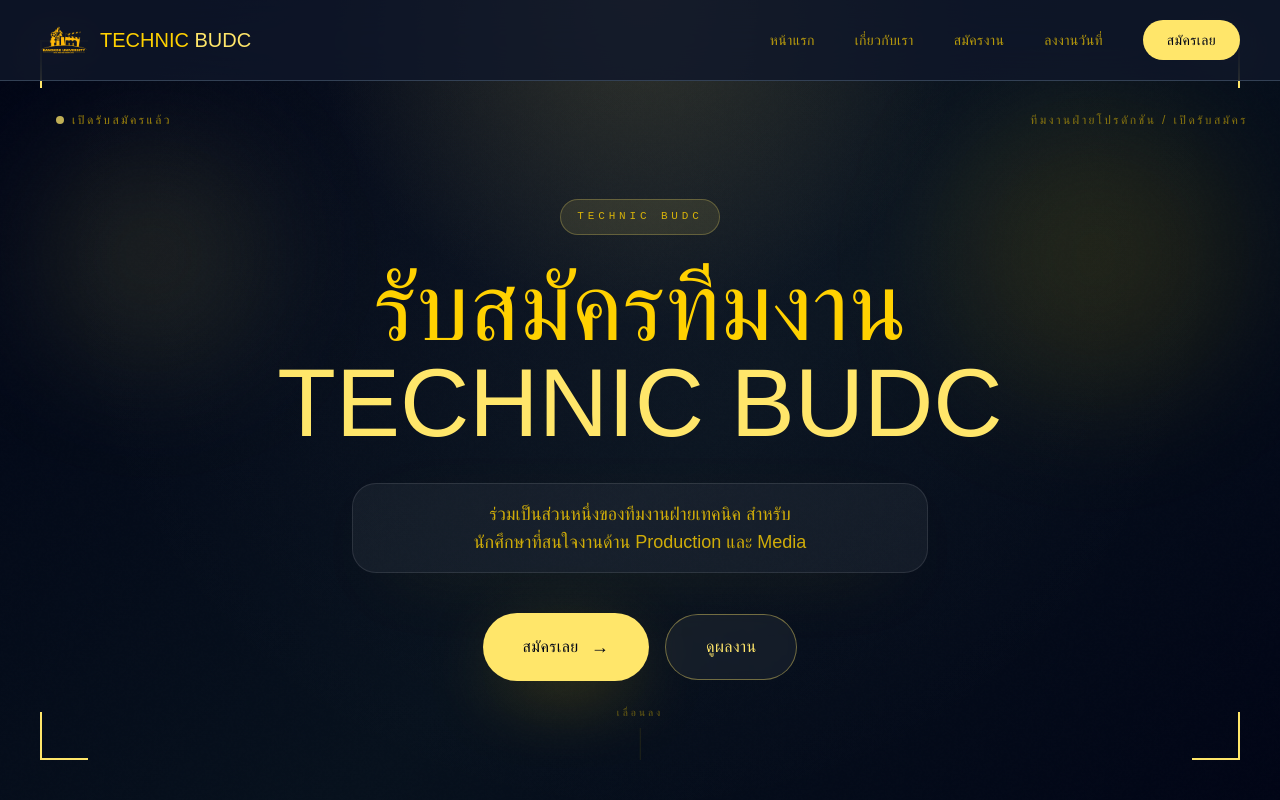
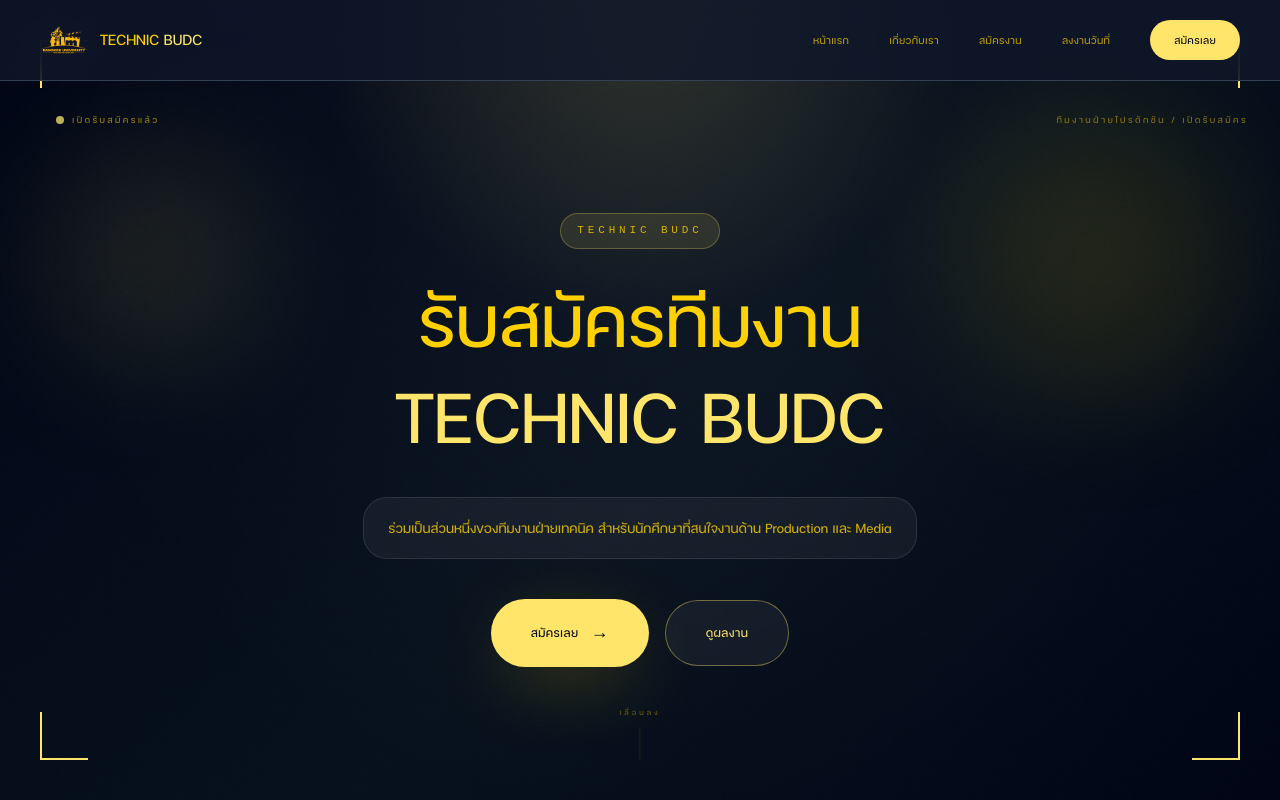
Before and after one commit to Babygnlep/TechnicBUDC, a Next.js app: page / in a window 1280 px wide. Shown: the top 800 px of the page. Built offline with nearby package versions, Linux system fonts and the light colour scheme.

Commit message:
Update website

```diff
--- a/app/globals.css
+++ b/app/globals.css
@@ -1,6 +1,38 @@
 @tailwind base;
 @tailwind components;
 @tailwind utilities;
+
+@font-face {
+  font-family: "FC Minimal";
+  font-style: normal;
+  font-weight: 400;
+  font-display: swap;
+  src: url("/FC-Minimal/FC Minimal Regular.ttf") format("truetype");
+}
+
+@font-face {
+  font-family: "FC Minimal";
+  font-style: italic;
+  font-weight: 400;
+  font-display: swap;
+  src: url("/FC-Minimal/FC Minimal Italic.ttf") format("truetype");
+}
+
+@font-face {
+  font-family: "FC Minimal";
+  font-style: normal;
+  font-weight: 700;
+  font-display: swap;
+  src: url("/FC-Minimal/FC Minimal Bold.ttf") format("truetype");
+}
+
+@font-face {
+  font-family: "FC Minimal";
+  font-style: italic;
+  font-weight: 700;
+  font-display: swap;
+  src: url("/FC-Minimal/FC Minimal Bold Italic.ttf") format("truetype");
+}
 
 :root {
   --font-display: "FC Minimal", sans-serif;
@@ -9,11 +41,14 @@
 }
 
 html {
+  font-family: var(--font-body), system-ui, sans-serif;
   scroll-behavior: smooth;
 }
 
 body {
   @apply bg-canvas text-ink font-body antialiased;
+  min-height: 100vh;
+  padding: env(safe-area-inset-top) env(safe-area-inset-right) env(safe-area-inset-bottom) env(safe-area-inset-left);
   background:
     radial-gradient(circle at top left, rgba(255, 225, 94, 0.08), transparent 32%),
     linear-gradient(135deg, #020617 0%, #07111f 45%, #020617 100%);
--- a/app/layout.tsx
+++ b/app/layout.tsx
@@ -5,6 +5,10 @@
   title: "Join Our Team | Reel Crew Productions",
   description:
     "We're looking for passionate creators to join our media production team. Apply now.",
+  viewport: {
+    width: "device-width",
+    initialScale: 1,
+  },
 };
 
 export default function RootLayout({
@@ -13,7 +17,7 @@
   children: React.ReactNode;
 }) {
   return (
-    <html lang="en">
+    <html lang="th">
       <body>{children}</body>
     </html>
   );
--- a/components/WorkSchedule.tsx
+++ b/components/WorkSchedule.tsx
@@ -156,8 +156,8 @@
   };
 
   return (
-    <section id="schedule" className="bg-canvas px-6 py-24 md:py-32">
-      <div className="mx-auto max-w-5xl rounded-[2.2rem] border border-white/10 bg-[#080d18]/95 p-6 shadow-[0_30px_120px_-45px_rgba(0,0,0,0.65)] backdrop-blur-xl sm:p-10">
+    <section id="schedule" className="bg-canvas px-4 py-24 md:px-6 md:py-32">
+      <div className="mx-auto w-full max-w-5xl rounded-[2.2rem] border border-white/10 bg-[#080d18]/95 p-4 shadow-[0_30px_120px_-45px_rgba(0,0,0,0.65)] backdrop-blur-xl sm:p-6 lg:p-10">
         <div className="mb-10 text-center">
           <p className="mb-3 inline-flex items-center justify-center rounded-full border border-reel/25 bg-reel/10 px-4 py-2 font-mono text-[11px] uppercase tracking-[0.3em] text-[#fff8d3]">
             งานเทคนิค
@@ -208,7 +208,7 @@
             </form>
           </div>
         ) : (
-          <div className="grid gap-8 lg:grid-cols-[1.1fr_0.9fr]">
+          <div className="grid gap-8 md:grid-cols-[1.1fr_0.9fr]">
             <div className="rounded-[1.6rem] border border-white/10 bg-[#0a111f]/95 p-6 shadow-[0_18px_60px_-30px_rgba(0,0,0,0.55)]">
               <div className="flex flex-wrap items-center justify-between gap-3">
                 <div>
@@ -221,6 +221,7 @@
               </div>
 
               <form onSubmit={handleAddSchedule} className="mt-6 flex flex-col gap-4">
+                {loginError ? <Alert message={loginError} onDismiss={() => setLoginError("")} /> : null}
                 <div className="flex flex-col gap-1.5">
                   <label htmlFor="topic" className="text-xs font-semibold uppercase tracking-wider text-slate-400">
                     หัวข้องาน <span className="text-reel">*</span>
```
